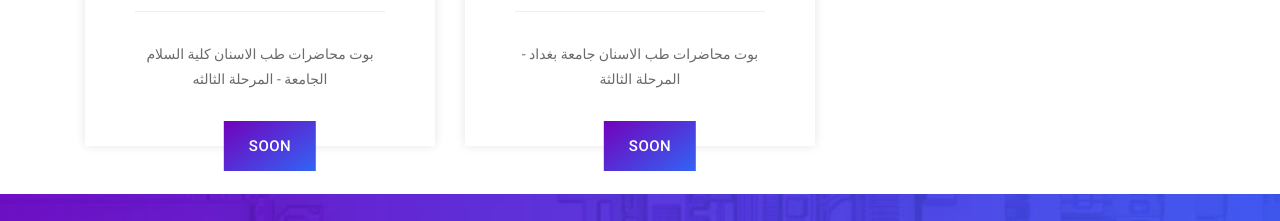
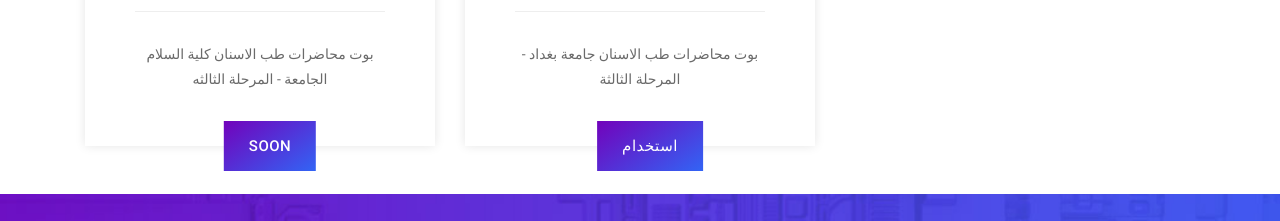
Before and after one commit to SDC-Technology/sdc-technology.github.io, a plain HTML site: page Teach/Dental3rd.html in a window 1280 px wide. Shown: the part 1380-1601 px from the top of the page. Drawn offline with Linux system fonts and the light colour scheme.

Commit message:
Add files via upload

```diff
--- a/Teach/Dental3rd.html
+++ b/Teach/Dental3rd.html
@@ -170,7 +170,7 @@
               <div class="dev"></div>
               <p>بوت محاضرات طب الاسنان كلية السلام الجامعة - المرحلة الثالثه</p>
               <br>
-              <a href="#" class="gradient-button">Soon</a>
+              <a href="" class="gradient-button">Soon</a>
             </div>
           </div>
       <!--<div class="col-md-4 col-sm-6 col-xs-12">
@@ -191,7 +191,7 @@
               </div>
               <div class="dev"></div>
               <p>بوت محاضرات طب الاسنان جامعة بغداد - المرحلة الثالثة</p><br>
-              <a href="#" class="gradient-button">Soon</a>
+              <a href="https://t.me/SDCTechnologyBot" class="gradient-button">استخدام</a>
             </div>
           </div>
             <br>
```
Also changed, not shown: Teach/Dental2nd.html (+2 -2 lines), Teach/Dental4th.html (+2 -2 lines), Teach/Dental5th.html (+2 -2 lines).
